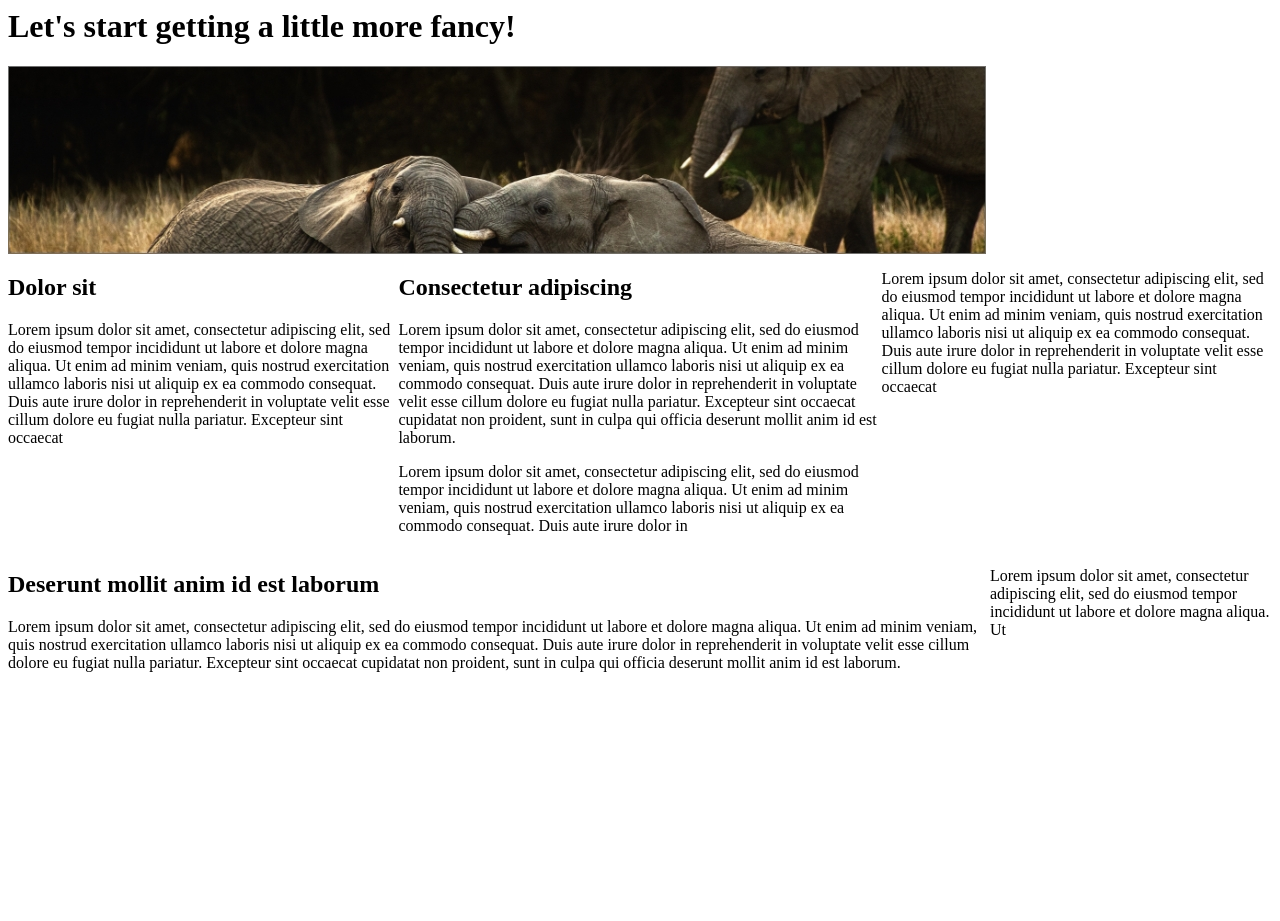
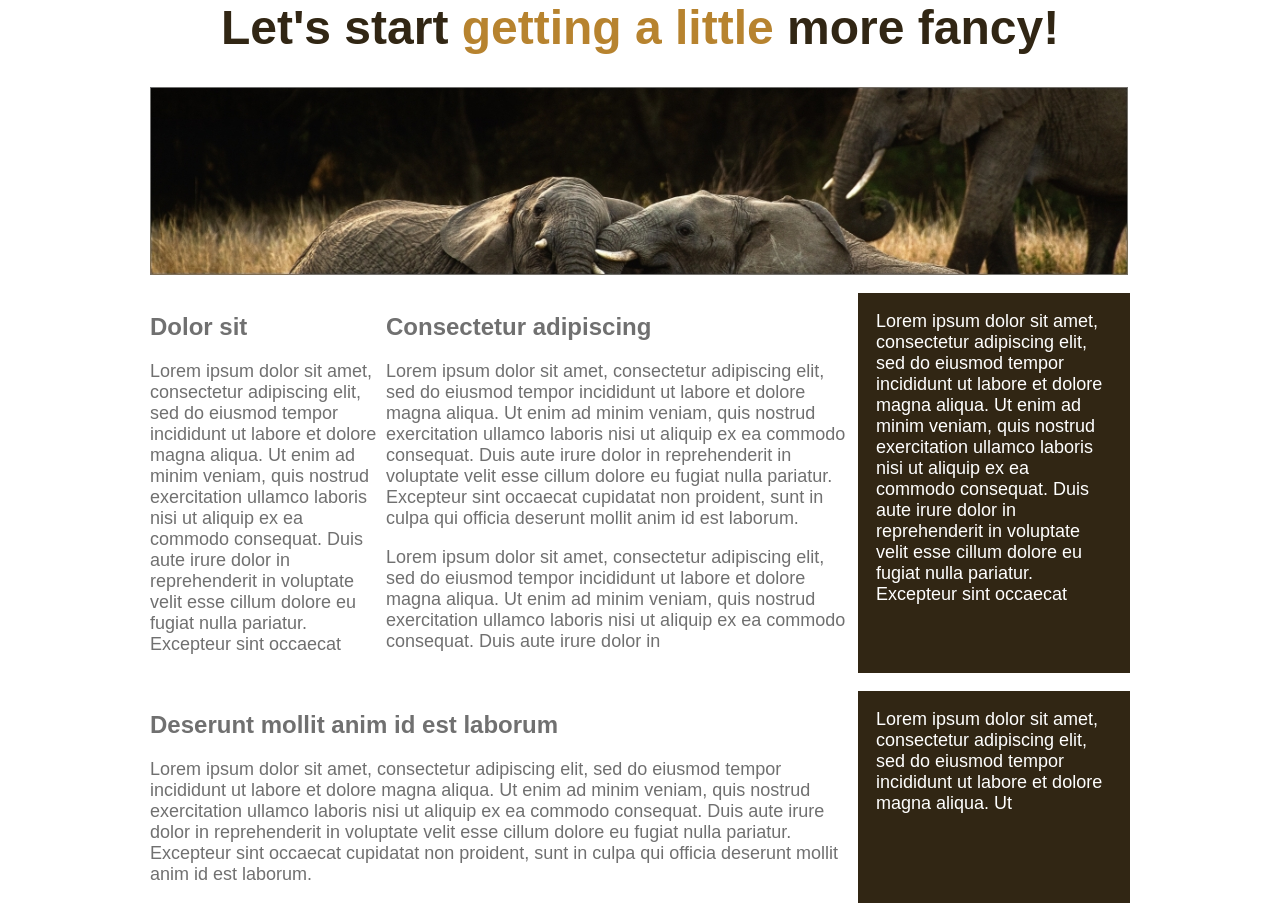
Before and after one commit to Jplaudir8/Front-end-exercises, a plain HTML site: page Reviewing Flexbox/index.html in a window 1280 px wide. Before the commit the page ends 800 px from the top, so only its background shows below. Drawn offline with Linux system fonts and the light colour scheme.

Commit message:
changed layout image

```diff
--- a/Reviewing Flexbox/css/style.css
+++ b/Reviewing Flexbox/css/style.css
@@ -1,3 +1,65 @@
+html {
+
+}
+
+body {
+    font-family: sans-serif;
+    font-size: 1.125rem;
+    color: #707070;
+    margin: 0;
+}
+
+/* Typography */
+
+h1 {
+    font-size: 3rem;
+    color: #312614;
+    text-align: center;
+}
+
+h2 {
+    font-size: 1.5rem;
+}
+
+p {
+    margin-top: 0;
+}
+
+h1 span {
+    color: #B7832F;
+}
+
+/* Layout */
+
+img {
+    max-width: 100%;
+}
+
+.container {
+    width: 95%;
+    max-width: 980px;
+    margin: 0 auto;
+}
+
 .columns {
     display: flex;
+    margin: 1em 0;
 }
+
+.col-1 {
+    width: 25%;
+}
+
+.col-2 {
+    width: 50%;
+}
+
+.col-3 {
+    width: 75%;
+}
+
+.col-bg {
+    background-color: #312614;
+    color: white;
+    padding: 1em;
+}
--- a/Reviewing Flexbox/index.html
+++ b/Reviewing Flexbox/index.html
@@ -4,36 +4,36 @@
         <link rel="stylesheet" href="css/style.css">
     </head>
     <body>
-
+        <!-- Begin Container -->
         <div class="container">
-            <h1>Let's start <span class="color-accent">getting a little</span> more fancy!</h1>
+            <h1>Let's start <span>getting a little</span> more fancy!</h1>
             <img src="images/elephants.jpg" alt="elephants">
 
             <div class="columns">
-                <div class="col">
+                <div class="col col-1">
                     <h2>Dolor sit</h2>
                     <p>Lorem ipsum dolor sit amet, consectetur adipiscing elit, sed do eiusmod tempor incididunt ut labore et dolore magna aliqua. Ut enim ad minim veniam, quis nostrud exercitation ullamco laboris nisi ut aliquip ex ea commodo consequat. Duis aute irure dolor in reprehenderit in voluptate velit esse cillum dolore eu fugiat nulla pariatur. Excepteur sint occaecat</p>
                 </div>
-                <div class="col">
+                <div class="col col-2">
                     <h2>Consectetur adipiscing</h2>
                     <p>Lorem ipsum dolor sit amet, consectetur adipiscing elit, sed do eiusmod tempor incididunt ut labore et dolore magna aliqua. Ut enim ad minim veniam, quis nostrud exercitation ullamco laboris nisi ut aliquip ex ea commodo consequat. Duis aute irure dolor in reprehenderit in voluptate velit esse cillum dolore eu fugiat nulla pariatur. Excepteur sint occaecat cupidatat non proident, sunt in culpa qui officia deserunt mollit anim id est laborum.</p>
                     <p>Lorem ipsum dolor sit amet, consectetur adipiscing elit, sed do eiusmod tempor incididunt ut labore et dolore magna aliqua. Ut enim ad minim veniam, quis nostrud exercitation ullamco laboris nisi ut aliquip ex ea commodo consequat. Duis aute irure dolor in </p>
                 </div>
-                <div class="col">
+                <div class="col col-bg col-1">
                     <p>Lorem ipsum dolor sit amet, consectetur adipiscing elit, sed do eiusmod tempor incididunt ut labore et dolore magna aliqua. Ut enim ad minim veniam, quis nostrud exercitation ullamco laboris nisi ut aliquip ex ea commodo consequat. Duis aute irure dolor in reprehenderit in voluptate velit esse cillum dolore eu fugiat nulla pariatur. Excepteur sint occaecat</p>
                 </div>
             </div>
 
             <div class="columns">
-                <div class="col">
+                <div class="col col-3">
                     <h2>Deserunt mollit anim id est laborum</h2>
                     <p>Lorem ipsum dolor sit amet, consectetur adipiscing elit, sed do eiusmod tempor incididunt ut labore et dolore magna aliqua. Ut enim ad minim veniam, quis nostrud exercitation ullamco laboris nisi ut aliquip ex ea commodo consequat. Duis aute irure dolor in reprehenderit in voluptate velit esse cillum dolore eu fugiat nulla pariatur. Excepteur sint occaecat cupidatat non proident, sunt in culpa qui officia deserunt mollit anim id est laborum.</p>
                 </div>
-                <div class="col">
+                <div class="col col-bg col-1">
                     <p>Lorem ipsum dolor sit amet, consectetur adipiscing elit, sed do eiusmod tempor incididunt ut labore et dolore magna aliqua. Ut</p>
                 </div>
             </div>
         </div>
-
+        <!-- End Container -->
     </body>
 </html>
```
Also changed, not shown: 1 other file.
